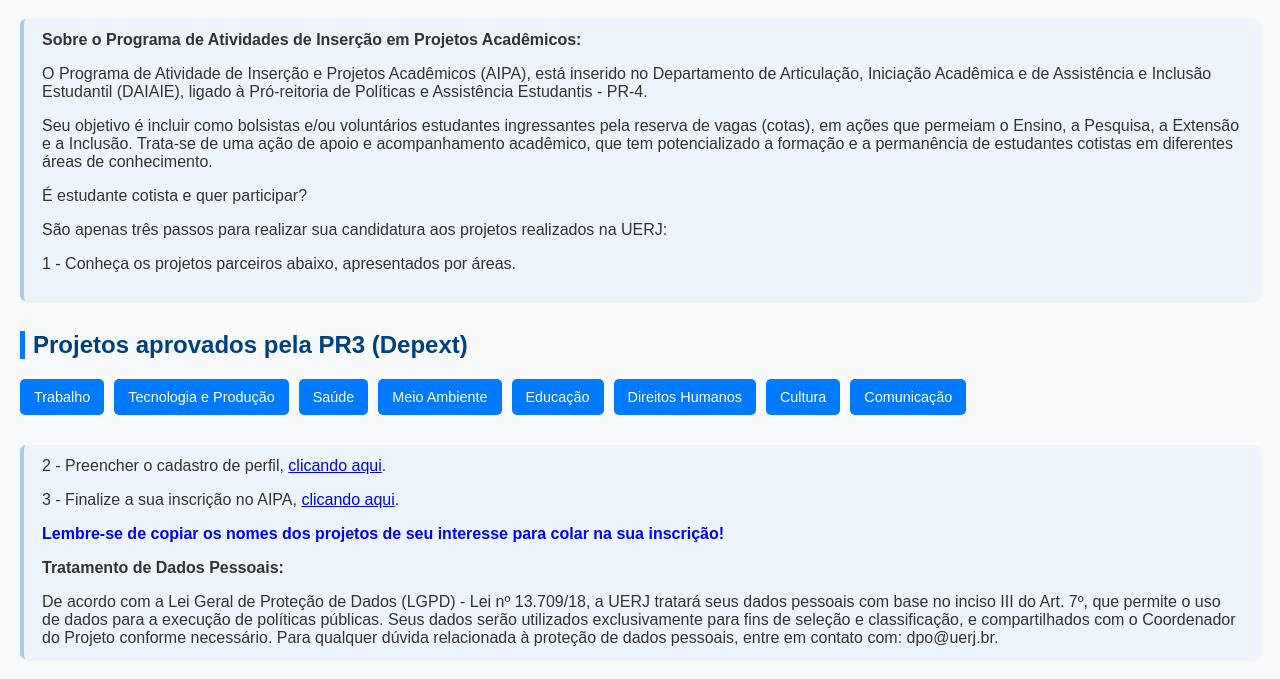
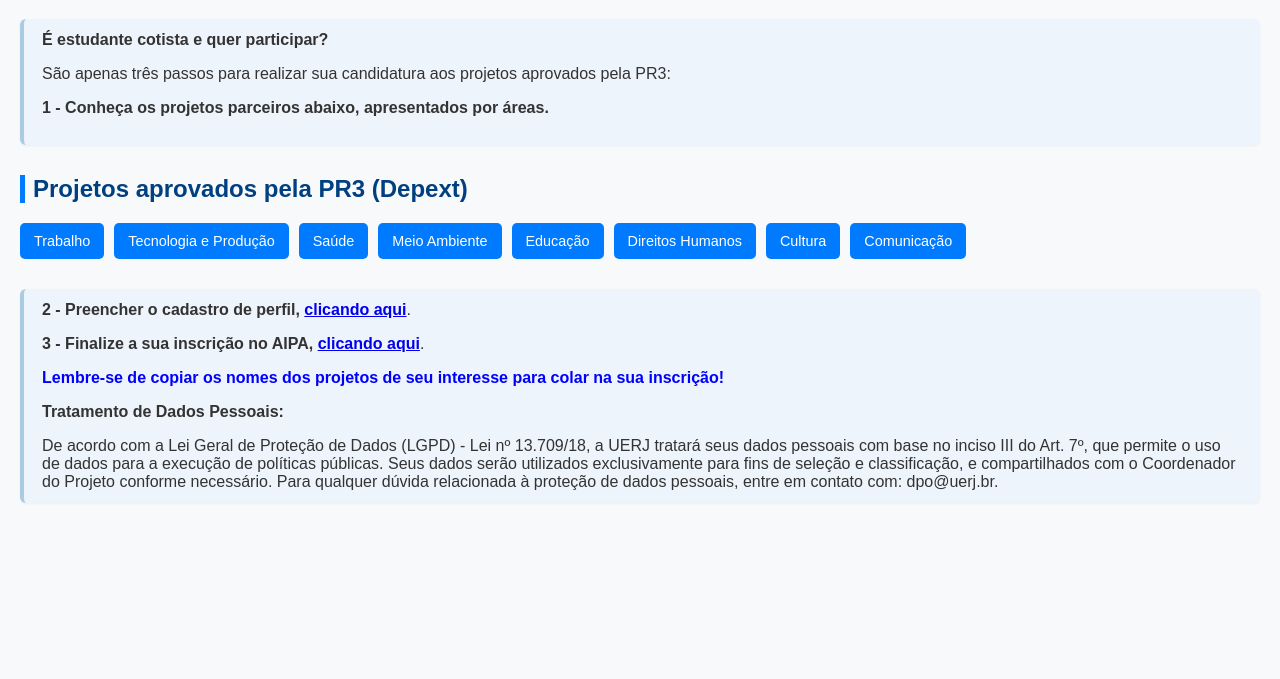
Before and after one commit to proiniciar/AIPA_PR3, a plain HTML site: page index.html in a window 1280 px wide. Shown: the part 265-944 px from the top of the page. After the commit the page ends 800 px from the top, so only its background shows below. Drawn offline with Linux system fonts and the light colour scheme.

Commit message:
index.html

```diff
--- a/index.html
+++ b/index.html
@@ -74,17 +74,11 @@
   <h1>AIPA 2024/2025</h1>
 
   <div class="info-box">
-    <strong>Sobre o Programa de Atividades de Inserção em Projetos Acadêmicos:</strong>
+    <strong>É estudante cotista e quer participar?</strong>
 
-<p>O Programa de Atividade de Inserção e Projetos Acadêmicos (AIPA), está inserido no Departamento de Articulação, Iniciação Acadêmica e de Assistência e Inclusão Estudantil (DAIAIE), ligado à Pró-reitoria de Políticas e Assistência Estudantis - PR-4.</p>
+<p>São apenas três passos para realizar sua candidatura aos projetos aprovados pela PR3:</p>
 
-Seu objetivo é incluir como bolsistas e/ou voluntários estudantes ingressantes pela reserva de vagas (cotas), em ações que permeiam o Ensino, a Pesquisa, a Extensão e a Inclusão. Trata-se de uma ação de apoio e acompanhamento acadêmico, que tem potencializado a formação e a permanência de estudantes cotistas em diferentes áreas de conhecimento.
-
-<p>É estudante cotista e quer participar?</p>
-
-<p>São apenas três passos para realizar sua candidatura aos projetos realizados na UERJ:</p>
-
-<p>1 - Conheça os projetos parceiros abaixo, apresentados por áreas.</p>
+<p><strong>1 - Conheça os projetos parceiros abaixo, apresentados por áreas.</strong></p>
 
   </div>
 
@@ -106,9 +100,9 @@ Seu objetivo é incluir como bolsistas e/ou voluntários estudantes ingressantes
 
 
   <div class="info-box">
-    2 - Preencher o cadastro de perfil, <a href="https://www.formularios.uerj.br/index.php/2?lang=pt-BR">clicando aqui</a>.
+    <strong>2 - Preencher o cadastro de perfil, <a href="https://www.formularios.uerj.br/index.php/2?lang=pt-BR">clicando aqui</strong></a>.
 
-<p>3 - Finalize a sua inscrição no AIPA, <a href="https://www.formularios.uerj.br/index.php/83743?lang=pt-BR">clicando aqui</a>.
+<p><strong>3 - Finalize a sua inscrição no AIPA, <a href="https://www.formularios.uerj.br/index.php/83743?lang=pt-BR">clicando aqui</strong></a>.
 
     <p><strong><span style="color: blue;">Lembre-se de copiar os nomes dos projetos de seu interesse para colar na sua inscrição!</span></strong></p>
 
```
